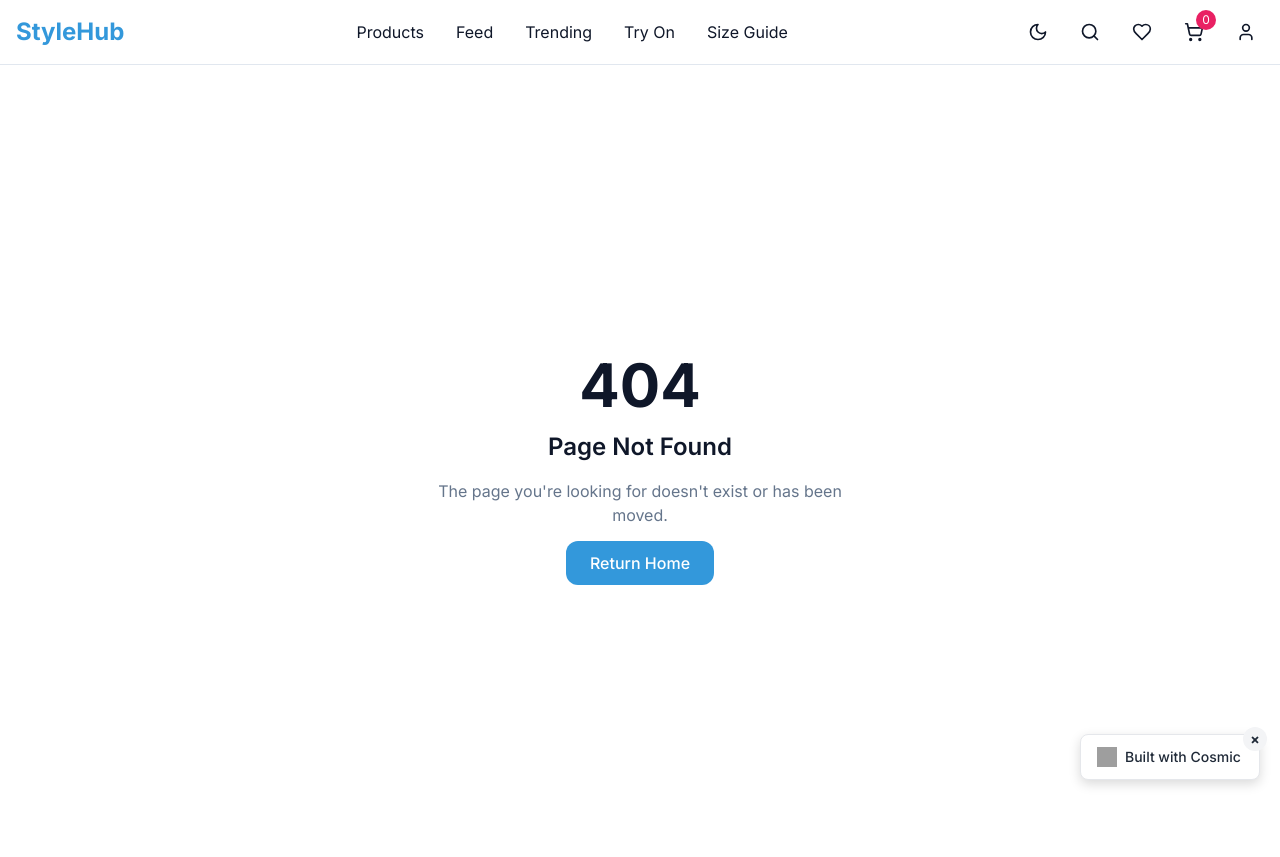
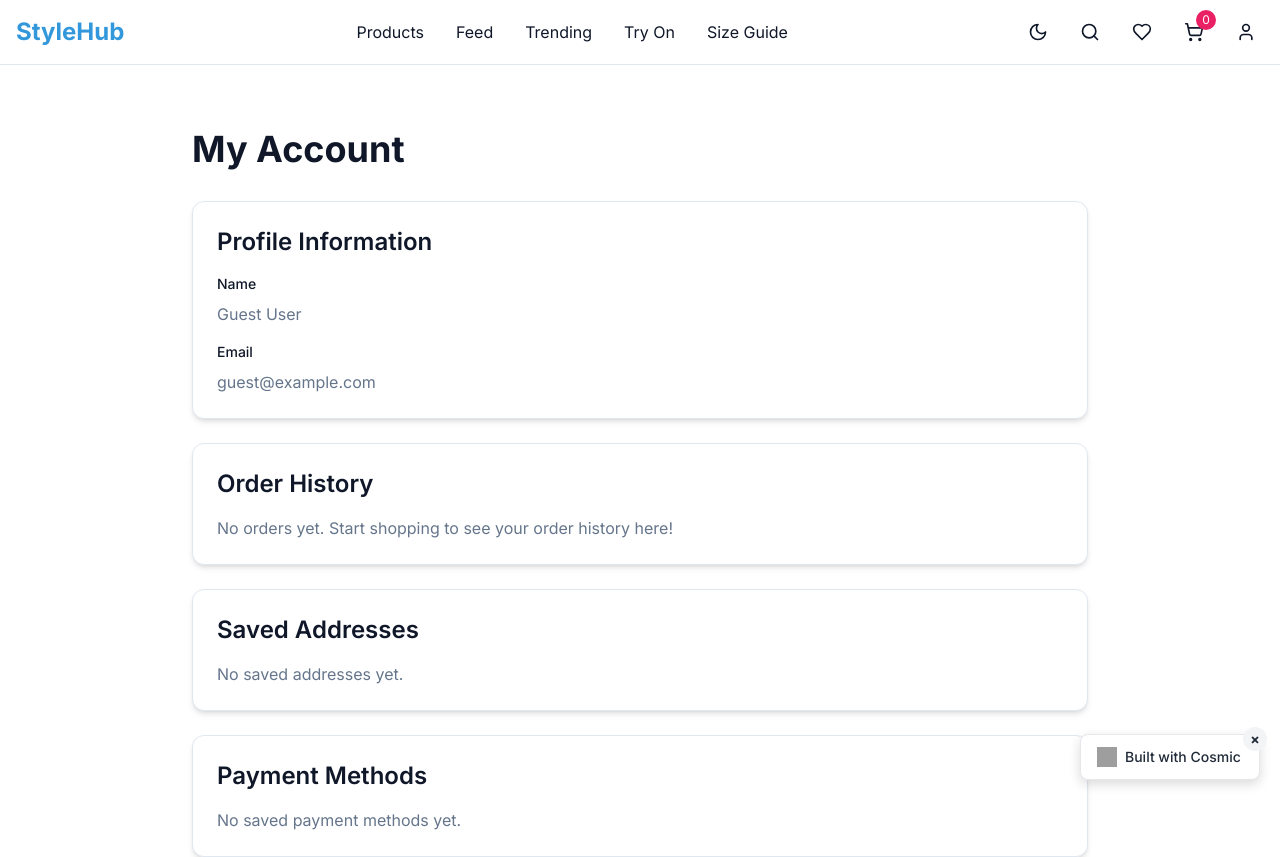
Before and after one commit to cosmic-community/ecommerce-fashionstyle, a Next.js app: page /account in a window 1280 px wide. Before the commit this address had no page. Shown: the top 857 px of the page. Built offline with nearby package versions, Linux system fonts and the light colour scheme; grey boxes are pictures that could not be loaded.

Commit message:
Add missing account, cart, and wishlist pages to fix RSC payload errors

```diff
--- /dev/null
+++ b/app/account/page.tsx
@@ -0,0 +1,46 @@
+export default function AccountPage() {
+  return (
+    <div className="min-h-screen py-16 px-4">
+      <div className="max-w-4xl mx-auto">
+        <h1 className="text-4xl font-bold mb-8">My Account</h1>
+
+        <div className="grid gap-6">
+          <div className="bg-white dark:bg-gray-800 rounded-lg shadow-md p-6 border border-border dark:border-border-dark">
+            <h2 className="text-2xl font-semibold mb-4">Profile Information</h2>
+            <div className="space-y-4">
+              <div>
+                <label className="block text-sm font-medium mb-2">Name</label>
+                <p className="text-muted-foreground dark:text-muted-foreground">Guest User</p>
+              </div>
+              <div>
+                <label className="block text-sm font-medium mb-2">Email</label>
+                <p className="text-muted-foreground dark:text-muted-foreground">guest@example.com</p>
+              </div>
+            </div>
+          </div>
+
+          <div className="bg-white dark:bg-gray-800 rounded-lg shadow-md p-6 border border-border dark:border-border-dark">
+            <h2 className="text-2xl font-semibold mb-4">Order History</h2>
+            <p className="text-muted-foreground dark:text-muted-foreground">
+              No orders yet. Start shopping to see your order history here!
+            </p>
+          </div>
+
+          <div className="bg-white dark:bg-gray-800 rounded-lg shadow-md p-6 border border-border dark:border-border-dark">
+            <h2 className="text-2xl font-semibold mb-4">Saved Addresses</h2>
+            <p className="text-muted-foreground dark:text-muted-foreground">
+              No saved addresses yet.
+            </p>
+          </div>
+
+          <div className="bg-white dark:bg-gray-800 rounded-lg shadow-md p-6 border border-border dark:border-border-dark">
+            <h2 className="text-2xl font-semibold mb-4">Payment Methods</h2>
+            <p className="text-muted-foreground dark:text-muted-foreground">
+              No saved payment methods yet.
+            </p>
+          </div>
+        </div>
+      </div>
+    </div>
+  )
+}
--- /dev/null
+++ b/app/cart/page.tsx
@@ -0,0 +1,73 @@
+import Link from 'next/link'
+import { ShoppingBag } from 'lucide-react'
+
+export default function CartPage() {
+  // In a real app, this would fetch cart items from state management or API
+  const cartItems: any[] = []
+
+  if (cartItems.length === 0) {
+    return (
+      <div className="min-h-screen py-16 px-4">
+        <div className="max-w-4xl mx-auto text-center">
+          <ShoppingBag className="w-24 h-24 mx-auto mb-6 text-muted-foreground dark:text-muted-foreground" />
+          <h1 className="text-4xl font-bold mb-4">Your Cart is Empty</h1>
+          <p className="text-muted-foreground dark:text-muted-foreground text-lg mb-8">
+            Looks like you haven't added anything to your cart yet.
+          </p>
+          <Link
+            href="/products"
+            className="inline-block bg-primary text-primary-foreground px-8 py-4 rounded-lg font-semibold text-lg hover:bg-primary/90 transition-colors duration-200"
+          >
+            Start Shopping
+          </Link>
+        </div>
+      </div>
+    )
+  }
+
+  return (
+    <div className="min-h-screen py-16 px-4">
+      <div className="max-w-6xl mx-auto">
+        <h1 className="text-4xl font-bold mb-8">Shopping Cart</h1>
+
+        <div className="grid lg:grid-cols-3 gap-8">
+          <div className="lg:col-span-2">
+            <div className="bg-white dark:bg-gray-800 rounded-lg shadow-md p-6 border border-border dark:border-border-dark">
+              <h2 className="text-2xl font-semibold mb-6">Cart Items</h2>
+              {/* Cart items would be rendered here */}
+            </div>
+          </div>
+
+          <div className="lg:col-span-1">
+            <div className="bg-white dark:bg-gray-800 rounded-lg shadow-md p-6 border border-border dark:border-border-dark sticky top-20">
+              <h2 className="text-2xl font-semibold mb-6">Order Summary</h2>
+
+              <div className="space-y-4 mb-6">
+                <div className="flex justify-between">
+                  <span>Subtotal</span>
+                  <span className="font-semibold">$0.00</span>
+                </div>
+                <div className="flex justify-between">
+                  <span>Shipping</span>
+                  <span className="font-semibold">$0.00</span>
+                </div>
+                <div className="flex justify-between">
+                  <span>Tax</span>
+                  <span className="font-semibold">$0.00</span>
+                </div>
+                <div className="border-t border-border dark:border-border-dark pt-4 flex justify-between text-xl font-bold">
+                  <span>Total</span>
+                  <span>$0.00</span>
+                </div>
+              </div>
+
+              <button className="w-full bg-primary text-primary-foreground px-6 py-4 rounded-lg font-semibold text-lg hover:bg-primary/90 transition-colors duration-200">
+                Proceed to Checkout
+              </button>
+            </div>
+          </div>
+        </div>
+      </div>
+    </div>
+  )
+}
--- /dev/null
+++ b/app/wishlist/page.tsx
@@ -0,0 +1,44 @@
+import Link from 'next/link'
+import { Heart } from 'lucide-react'
+
+export default function WishlistPage() {
+  // In a real app, this would fetch wishlist items from state management or API
+  const wishlistItems: any[] = []
+
+  if (wishlistItems.length === 0) {
+    return (
+      <div className="min-h-screen py-16 px-4">
+        <div className="max-w-4xl mx-auto text-center">
+          <Heart className="w-24 h-24 mx-auto mb-6 text-muted-foreground dark:text-muted-foreground" />
+          <h1 className="text-4xl font-bold mb-4">Your Wishlist is Empty</h1>
+          <p className="text-muted-foreground dark:text-muted-foreground text-lg mb-8">
+            Save your favorite items here to easily find them later.
+          </p>
+          <Link
+            href="/products"
+            className="inline-block bg-primary text-primary-foreground px-8 py-4 rounded-lg font-semibold text-lg hover:bg-primary/90 transition-colors duration-200"
+          >
+            Browse Products
+          </Link>
+        </div>
+      </div>
+    )
+  }
+
+  return (
+    <div className="min-h-screen py-16 px-4">
+      <div className="max-w-7xl mx-auto">
+        <div className="mb-8">
+          <h1 className="text-4xl font-bold mb-2">My Wishlist</h1>
+          <p className="text-muted-foreground dark:text-muted-foreground">
+            {wishlistItems.length} {wishlistItems.length === 1 ? 'item' : 'items'} saved
+          </p>
+        </div>
+
+        <div className="grid grid-cols-1 md:grid-cols-2 lg:grid-cols-3 xl:grid-cols-4 gap-6">
+          {/* Wishlist items would be rendered here */}
+        </div>
+      </div>
+    </div>
+  )
+}
```
